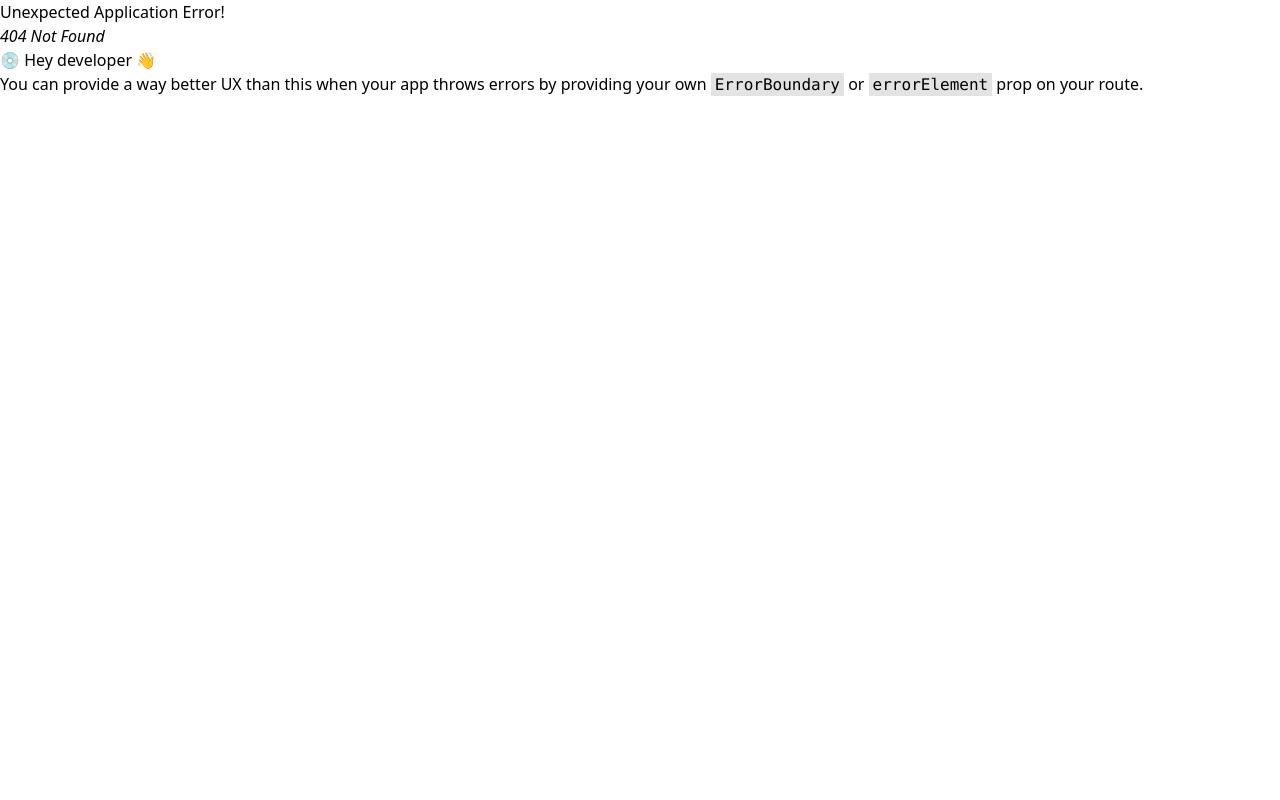
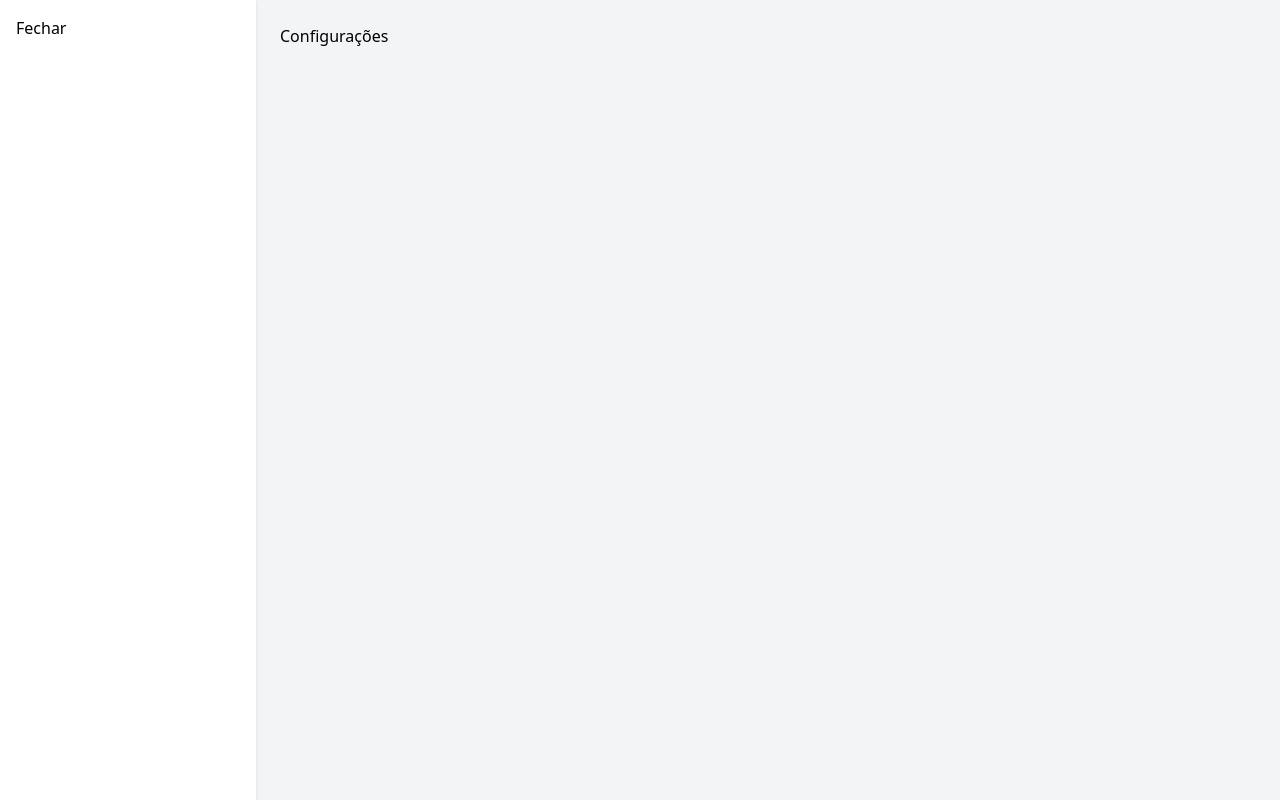
Before and after one commit to DevThiagoTrabuco/GeriatriCare_React, a React (Vite) app: page /configuracoes in a window 1280 px wide. Before the commit this address had no page. Built offline with nearby package versions, Linux system fonts and the light colour scheme.

Commit message:
update: remove storage & add settings

```diff
--- a/src/layouts/DashboardLayout.jsx
+++ b/src/layouts/DashboardLayout.jsx
@@ -1,5 +1,5 @@
 import { Outlet } from "react-router";
-import Sidebar from "../components/dashboard/sidebar";
+import Sidebar from "../components/dashboard/Sidebar";
 
 export default function DashboardLayout() {
     return (
--- /dev/null
+++ b/src/pages/dashboard/Settings.jsx
@@ -0,0 +1,7 @@
+export default function Settings() {
+    return (
+        <>
+            <h1>Configurações</h1>
+        </>
+    );
+}
```
Also changed, not shown: src/routes/dashboard.routes.jsx (+8 -17 lines).
